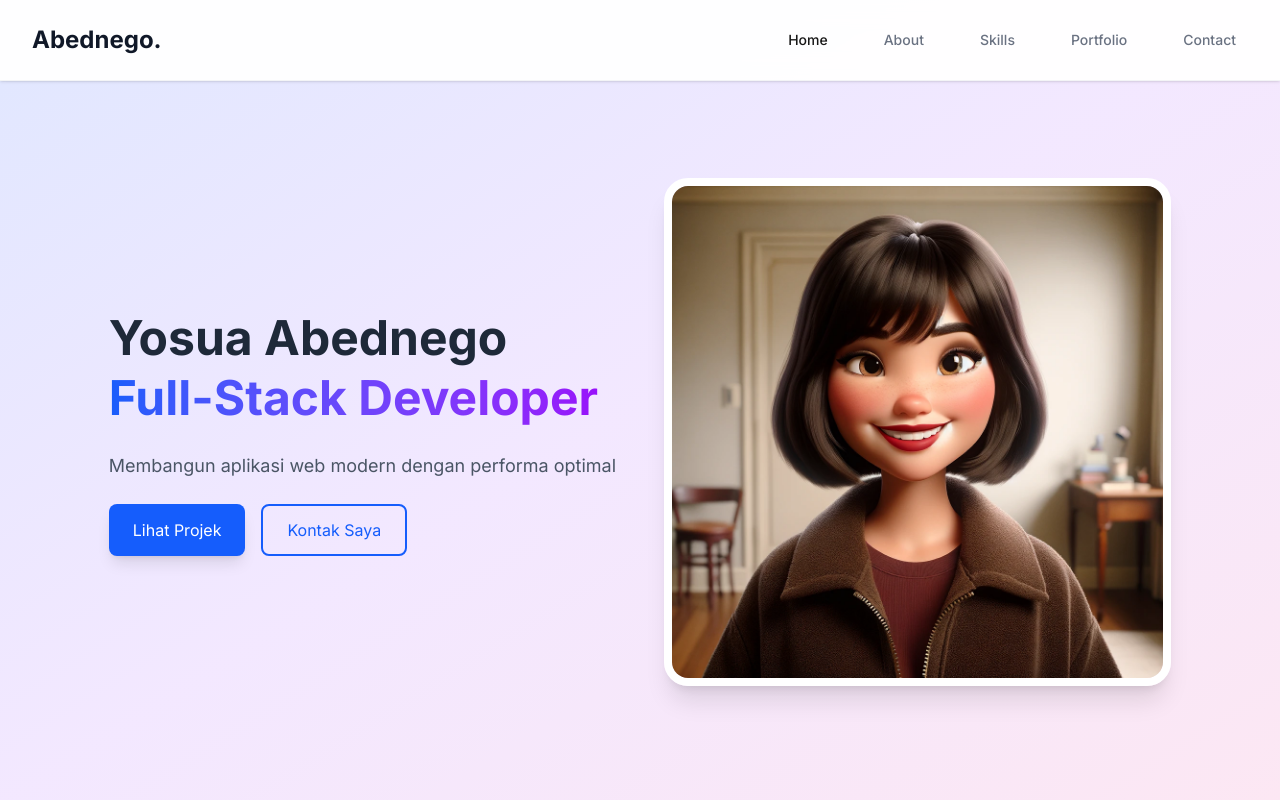
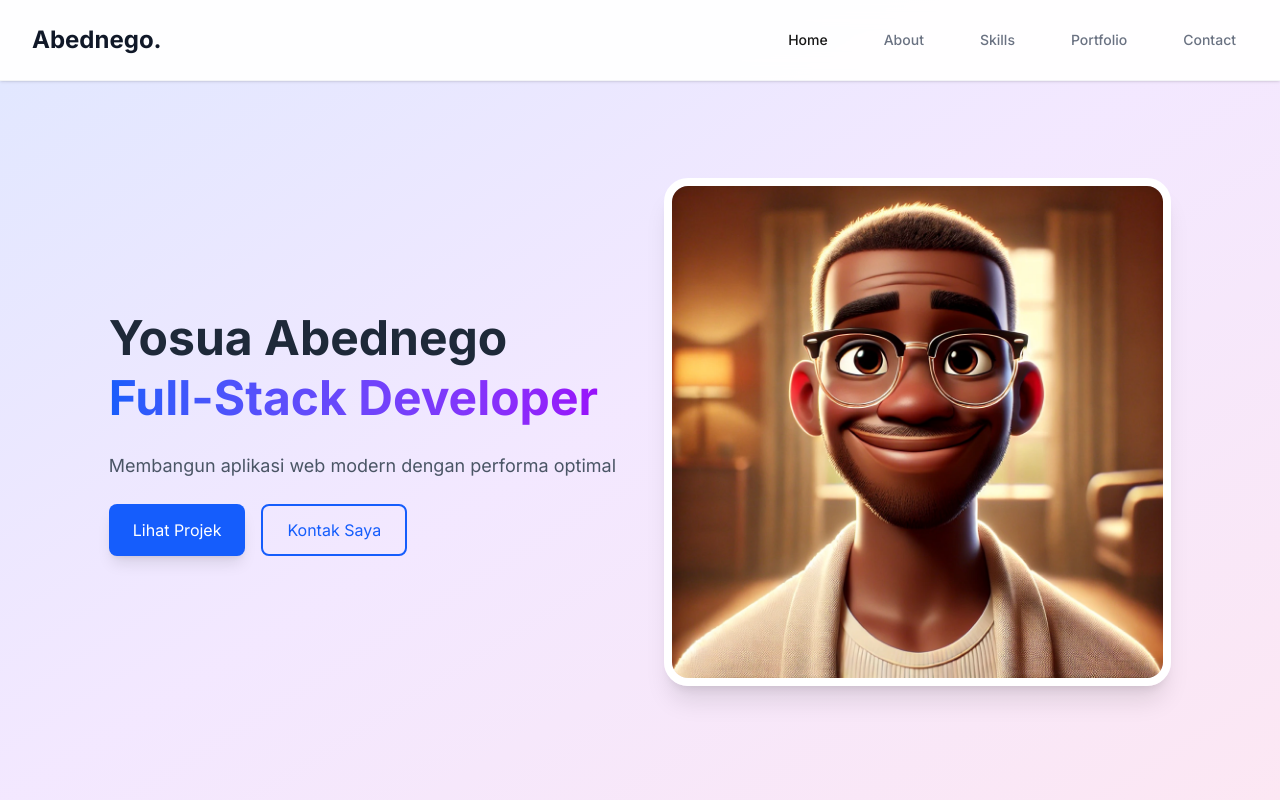
Before and after one commit to Abedneg12/abedportofolio, a Next.js app: page / in a window 1280 px wide. Shown: the top 800 px of the page. Built offline with nearby package versions, Linux system fonts and the light colour scheme.

Commit message:
Update Hero component image to buzzcut.webp

```diff
--- a/src/components/Hero.tsx
+++ b/src/components/Hero.tsx
@@ -51,7 +51,7 @@ export default function Hero() {
             className="relative aspect-square rounded-3xl overflow-hidden shadow-xl border-8 border-white"
           >
             <Image
-              src="/woman.webp"
+              src="/buzzcut.webp"
               alt="Yosua Abednego"
               fill
               className="object-cover"
```
